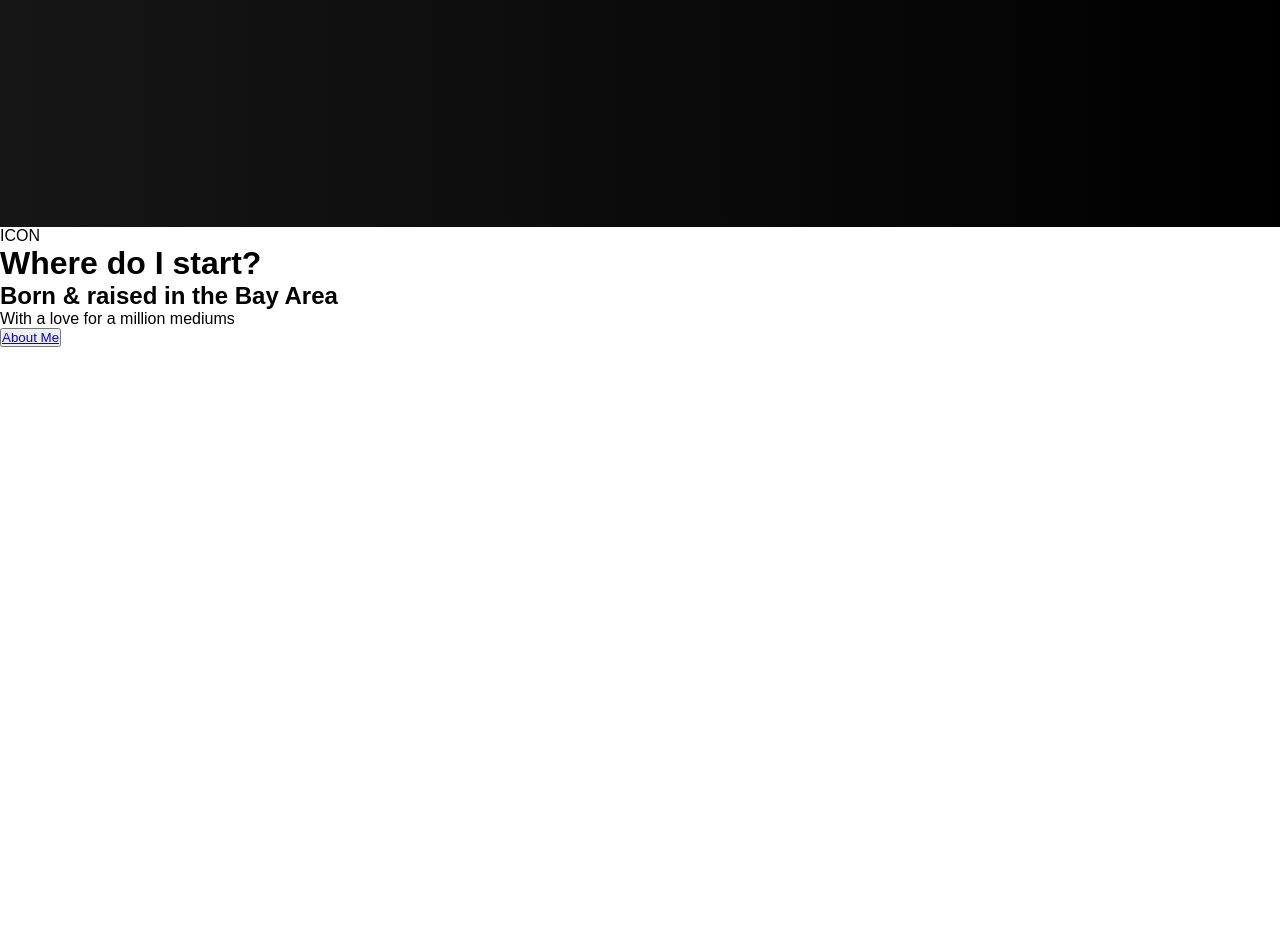
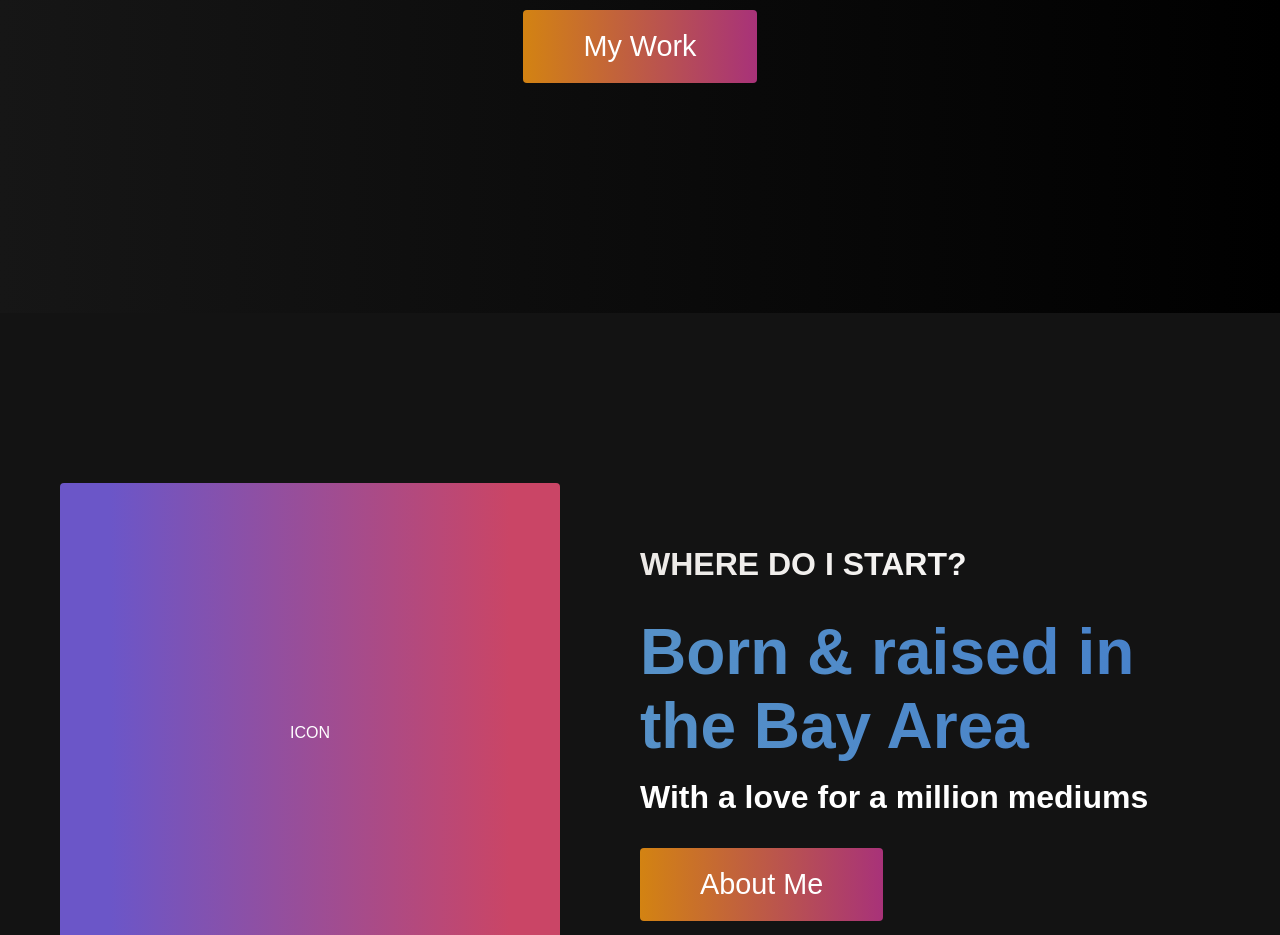
Before and after one commit to randombruise/randombruise, a plain HTML site: page index.html in a window 1280 px wide. Shown: the part 540-1475 px from the top of the page. Before the commit the page ends 887 px from the top, so only its background shows below. Drawn offline with Linux system fonts and the light colour scheme.

Commit message:
Add files via upload

```diff
--- a/styles.css
+++ b/styles.css
@@ -241,3 +241,119 @@ font-size: 1.5rem;
         font-size: 40px;
     }
 }
+
+/* About Section! */
+.main {
+    background-color: #131313;
+    padding: 10rem 0;
+}
+
+.main__container {
+    display: grid;
+    grid-template-columns: 1fr 1fr;
+    align-items: center;
+    justify-content: center;
+    margin: 0 auto;
+    height: 90%;
+    z-index: 1;
+    width: 100%;
+    max-width: 1300px;
+    padding: 0 50px;
+}
+
+.main__content {
+    color: #fff;
+    width: 100%;
+}
+
+.main__content h1 {
+    font-size: 2rem;
+    background: #ece9e6;
+    background: -webkit-linear-gradient(to right, #ece9e6, #ffffff);
+    background: linear-gradient(to right, #ece9e6, #ffffff);
+background-size: 100%;
+-webkit-background-clip: text;
+-moz-background-clip: text;
+-webkit-text-fill-color: transparent;
+-moz-text-fill-color:transparent;
+text-transform: uppercase;
+margin-bottom: 32px;
+}
+
+.main__content h2 {
+    font-size: 4rem;
+    background: #457fca;
+    background: -webkit-linear-gradient(to left, #457fca, #5691c8);
+    background: linear-gradient(to left, #457fca, #5691c8);
+    background-size: 100%;
+    -webkit-background-clip: text;
+    -moz-background-clip: text;
+    -webkit-text-fill-color: transparent;
+    -moz-text-fill-color:transparent
+}
+
+.main__content p {
+    margin-top: 1rem;
+    font-size: 2rem;
+    font-weight: 600;
+}
+
+.main__btn {
+    font-size: 1.8rem;
+    background: #d38312;
+    background: -webkit-linear-gradient(to right, #d38312, #ce3591);
+    background: linear-gradient(to right, #d38312, #a83279);
+    padding: 20px 60px;
+    border: none;
+    border-radius: 4px;
+    color: #fff;
+    margin-top: 2rem;
+    cursor: pointer;
+    position: relative;
+    transition: all 0.35s;
+    outline: none;
+}
+
+.main__btn a{
+    position: relative;
+    z-index: 2;
+    color: #fff;
+    text-decoration: none;
+}
+
+.main__btn:after {
+    position: absolute;
+    content: '';
+    top: 0;
+    left: 0;
+    width: 0;
+    height: 100%;
+    background: #ff1ead;
+    transition: all 0.35s;
+    border-radius: 4px;
+}
+
+.main__btn:hover {
+    color: #fff;
+}
+
+.main__btn:hover:after {
+    width: 100%;
+}
+
+.main__img--container {
+    text-align: center;
+}
+
+.main__img--card {
+    margin: 10px;
+    height: 500px;
+    width: 500px;
+    border-radius: 4px;
+    display: flex;
+    flex-direction: column;
+    justify-content: center;
+    color: #fff;
+    background-image: linear-gradient(to right, #6b56c8 10%, #ca4566 90%);
+
+}
```
